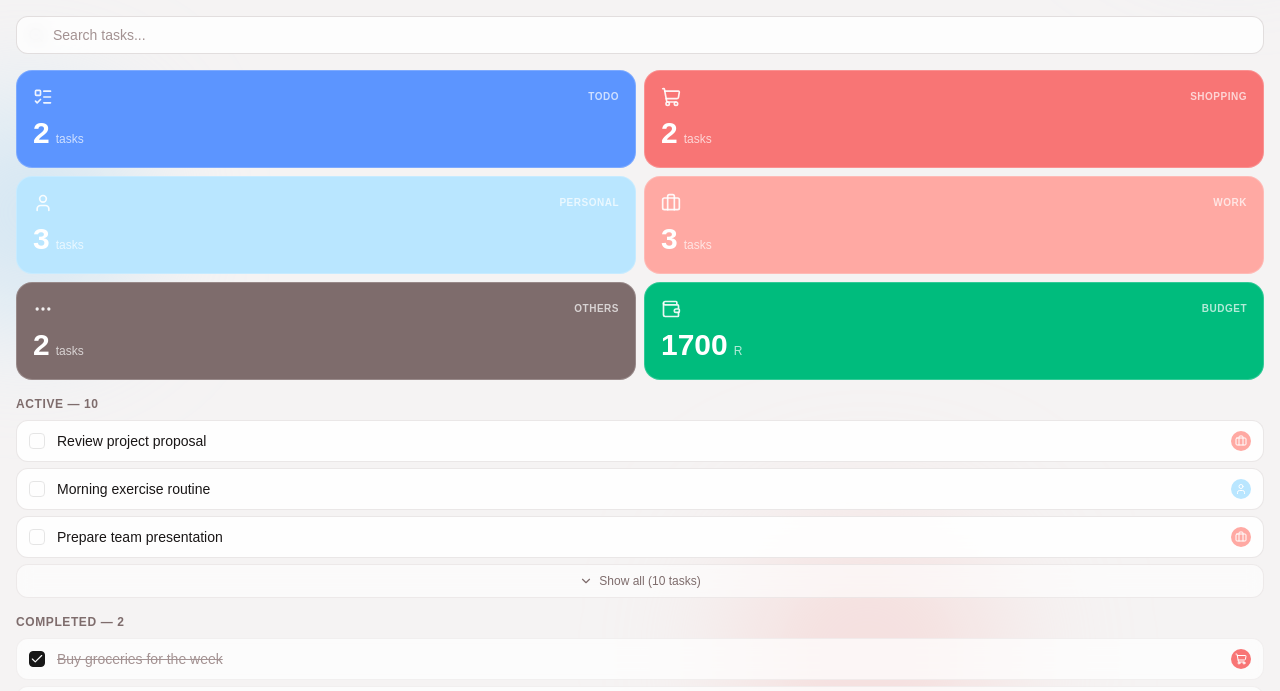
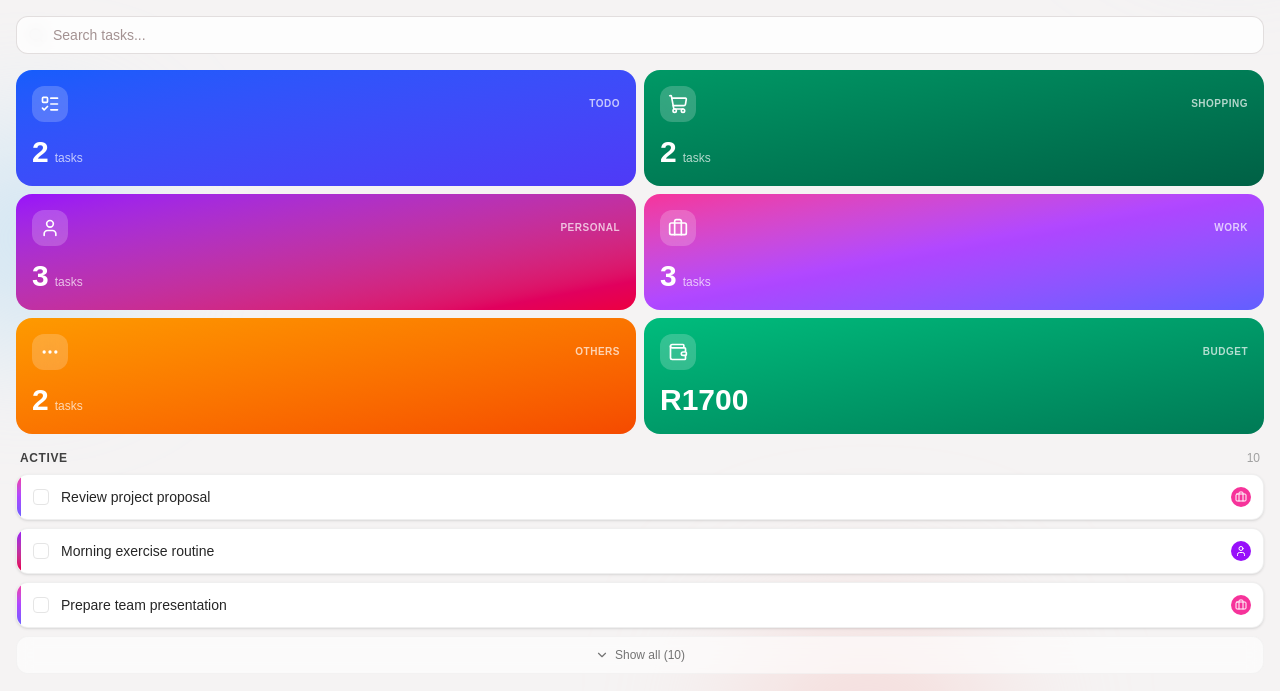
Before and after one commit to Pleasuren15/EveryoneFavoriteApp, a React (Vite) app in the folder src/todo.web/: page /todos in a window 1280 px wide. Shown: the part 247-938 px from the top of the page. Built offline with nearby package versions, Linux system fonts and the light colour scheme.

Commit message:
application restyled v3

```diff
--- a/src/todo.web/src/pages/TodoList.tsx
+++ b/src/todo.web/src/pages/TodoList.tsx
@@ -15,20 +15,20 @@ import { useCountUp } from "@/lib/hooks"
 import { useBudget } from "@/lib/use-budget"
 import type { Category, PeriodFilter } from "@/lib/types"
 
-const categoryMeta: Record<Category, { color: string; shadowColor: string; icon: typeof ListTodo; badge: string }> = {
-  Todo: { color: "bg-cornflower-blue-500", shadowColor: "shadow-cornflower-blue-500/20", icon: ListTodo, badge: "bg-cornflower-blue-500" },
-  Shopping: { color: "bg-grapefruit-pink-500", shadowColor: "shadow-grapefruit-pink-500/20", icon: ShoppingCart, badge: "bg-grapefruit-pink-500" },
-  Personal: { color: "bg-icy-blue-500", shadowColor: "shadow-icy-blue-500/20", icon: User, badge: "bg-icy-blue-500" },
-  Work: { color: "bg-powder-blush-500", shadowColor: "shadow-powder-blush-500/20", icon: Briefcase, badge: "bg-powder-blush-500" },
-  Others: { color: "bg-taupe-500", shadowColor: "shadow-taupe-500/20", icon: MoreHorizontal, badge: "bg-taupe-500" },
+const categoryMeta: Record<Category, { gradient: string; shadowColor: string; icon: typeof ListTodo; badge: string }> = {
+  Todo: { gradient: "from-blue-600 to-indigo-600", shadowColor: "shadow-blue-600/20", icon: ListTodo, badge: "bg-blue-600" },
+  Shopping: { gradient: "from-emerald-600 to-emerald-800", shadowColor: "shadow-emerald-600/20", icon: ShoppingCart, badge: "bg-emerald-600" },
+  Personal: { gradient: "from-purple-600 to-rose-600", shadowColor: "shadow-purple-600/20", icon: User, badge: "bg-purple-600" },
+  Work: { gradient: "from-pink-500 via-purple-500 to-indigo-500", shadowColor: "shadow-pink-500/20", icon: Briefcase, badge: "bg-pink-500" },
+  Others: { gradient: "from-amber-500 to-orange-600", shadowColor: "shadow-amber-500/20", icon: MoreHorizontal, badge: "bg-amber-500" },
 }
 
-const categories: { name: Category; color: string; shadowColor: string; icon: typeof ListTodo }[] = [
-  { name: "Todo", color: "bg-cornflower-blue-500", shadowColor: "shadow-cornflower-blue-500/20", icon: ListTodo },
-  { name: "Shopping", color: "bg-grapefruit-pink-500", shadowColor: "shadow-grapefruit-pink-500/20", icon: ShoppingCart },
-  { name: "Personal", color: "bg-icy-blue-500", shadowColor: "shadow-icy-blue-500/20", icon: User },
-  { name: "Work", color: "bg-powder-blush-500", shadowColor: "shadow-powder-blush-500/20", icon: Briefcase },
-  { name: "Others", color: "bg-taupe-500", shadowColor: "shadow-taupe-500/20", icon: MoreHorizontal },
+const categories: { name: Category; gradient: string; shadowColor: string; icon: typeof ListTodo }[] = [
+  { name: "Todo", gradient: "from-blue-600 to-indigo-600", shadowColor: "shadow-blue-600/20", icon: ListTodo },
+  { name: "Shopping", gradient: "from-emerald-600 to-emerald-800", shadowColor: "shadow-emerald-600/20", icon: ShoppingCart },
+  { name: "Personal", gradient: "from-purple-600 to-rose-600", shadowColor: "shadow-purple-600/20", icon: User },
+  { name: "Work", gradient: "from-pink-500 via-purple-500 to-indigo-500", shadowColor: "shadow-pink-500/20", icon: Briefcase },
+  { name: "Others", gradient: "from-amber-500 to-orange-600", shadowColor: "shadow-amber-500/20", icon: MoreHorizontal },
 ]
 
 export function TodoList() {
@@ -212,19 +212,23 @@ export function TodoList() {
 
         {activeTodos.length > 0 && (
           <div>
-            <h2 className="text-xs font-semibold text-taupe-500 uppercase tracking-wider mb-2">
-              Active — {activeTodos.length}
-            </h2>
-            <div className="space-y-1.5">
+            <div className="flex items-center gap-2 px-1 mb-2">
+              <span className="text-xs font-semibold text-neutral-700 uppercase tracking-wider">
+                Active
+              </span>
+              <span className="text-xs font-medium text-neutral-400 ml-auto">{activeTodos.length}</span>
+            </div>
+            <div className="space-y-2">
               {displayedActive.map((todo) => {
                 const meta = categoryMeta[todo.category]
                 const BadgeIcon = meta.icon
                 return (
                   <div
                     key={todo.id}
-                    className="group flex items-center gap-3 bg-white/90 backdrop-blur-sm border border-taupe-200/50 rounded-xl px-3 py-2.5 hover:shadow-sm transition-all cursor-pointer"
+                    className="group relative flex items-center gap-3 bg-white rounded-xl pl-4 pr-3 py-3 shadow-sm border border-neutral-200/60 hover:shadow-md hover:-translate-y-0.5 transition-all duration-200 cursor-pointer overflow-hidden"
                     onClick={() => navigate(`/todos/${todo.category.toLowerCase()}`, { state: { period: activeFilter } })}
                   >
+                    <div className={`absolute left-0 top-0 bottom-0 w-1 bg-gradient-to-b ${meta.gradient}`} />
                     <div onClick={(e) => e.stopPropagation()}>
                       <Checkbox
                         checked={todo.completed}
@@ -232,7 +236,7 @@ export function TodoList() {
                         className="data-[state=checked]:bg-neutral-900 data-[state=checked]:border-neutral-900"
                       />
                     </div>
-                    <span className="flex-1 text-sm text-taupe-900">{todo.text}</span>
+                    <span className="flex-1 text-sm text-neutral-800">{todo.text}</span>
                     <div className={`${meta.badge} rounded-full p-1`}>
                       <BadgeIcon className="w-3 h-3 text-white" />
                     </div>
@@ -243,10 +247,10 @@ export function TodoList() {
             {activeTodos.length > 3 && (
               <button
                 onClick={() => setShowAllActive(!showAllActive)}
-                className="w-full mt-1.5 flex items-center justify-center gap-1.5 py-2 text-xs font-medium text-taupe-500 hover:text-taupe-700 bg-white/60 backdrop-blur-sm border border-taupe-200/40 rounded-xl hover:bg-white/90 transition-all"
+                className="w-full mt-2 flex items-center justify-center gap-1.5 py-2.5 text-xs font-medium text-neutral-500 hover:text-neutral-700 bg-white/60 backdrop-blur-sm border border-neutral-200/40 rounded-xl hover:bg-white/90 transition-all"
               >
                 <ChevronDown className={`w-3.5 h-3.5 transition-transform ${showAllActive ? "rotate-180" : ""}`} />
-                {showAllActive ? "Show less" : `Show all (${activeTodos.length} tasks)`}
+                {showAllActive ? "Show less" : `Show all (${activeTodos.length})`}
               </button>
             )}
           </div>
@@ -254,28 +258,32 @@ export function TodoList() {
 
         {completedTodos.length > 0 && (
           <div>
-            <h2 className="text-xs font-semibold text-taupe-500 uppercase tracking-wider mb-2">
-              Completed — {completedTodos.length}
-            </h2>
-            <div className="space-y-1.5">
+            <div className="flex items-center gap-2 px-1 mb-2">
+              <span className="text-xs font-semibold text-neutral-400 uppercase tracking-wider">
+                Completed
+              </span>
+              <span className="text-xs font-medium text-neutral-300 ml-auto">{completedTodos.length}</span>
+            </div>
+            <div className="space-y-2">
               {displayedCompleted.map((todo) => {
                 const meta = categoryMeta[todo.category]
                 const BadgeIcon = meta.icon
                 return (
                   <div
                     key={todo.id}
-                    className="group flex items-center gap-3 bg-white/70 backdrop-blur-sm border border-taupe-200/30 rounded-xl px-3 py-2.5 hover:shadow-sm transition-all cursor-pointer"
+                    className="group relative flex items-center gap-3 bg-white/60 rounded-xl pl-4 pr-3 py-2.5 border border-neutral-200/40 hover:bg-white transition-all duration-200 cursor-pointer overflow-hidden"
                     onClick={() => navigate(`/todos/${todo.category.toLowerCase()}`, { state: { period: activeFilter } })}
                   >
+                    <div className="absolute left-0 top-0 bottom-0 w-1 bg-neutral-300" />
                     <div onClick={(e) => e.stopPropagation()}>
                       <Checkbox
                         checked={todo.completed}
                         onCheckedChange={() => toggleTodo(todo.id)}
-                        className="data-[state=checked]:bg-neutral-900 data-[state=checked]:border-neutral-900"
+                        className="data-[state=checked]:bg-neutral-400 data-[state=checked]:border-neutral-400"
                       />
                     </div>
-                    <span className="flex-1 text-sm text-taupe-400 line-through">{todo.text}</span>
-                    <div className={`${meta.badge} rounded-full p-1`}>
+                    <span className="flex-1 text-sm text-neutral-400 line-through">{todo.text}</span>
+                    <div className={`${meta.badge} rounded-full p-1 opacity-50`}>
                       <BadgeIcon className="w-3 h-3 text-white" />
                     </div>
                   </div>
@@ -285,10 +293,10 @@ export function TodoList() {
             {completedTodos.length > 3 && (
               <button
                 onClick={() => setShowAllCompleted(!showAllCompleted)}
-                className="w-full mt-1.5 flex items-center justify-center gap-1.5 py-2 text-xs font-medium text-taupe-500 hover:text-taupe-700 bg-white/60 backdrop-blur-sm border border-taupe-200/40 rounded-xl hover:bg-white/90 transition-all"
+                className="w-full mt-2 flex items-center justify-center gap-1.5 py-2.5 text-xs font-medium text-neutral-500 hover:text-neutral-700 bg-white/60 backdrop-blur-sm border border-neutral-200/40 rounded-xl hover:bg-white/90 transition-all"
               >
                 <ChevronDown className={`w-3.5 h-3.5 transition-transform ${showAllCompleted ? "rotate-180" : ""}`} />
-                {showAllCompleted ? "Show less" : `Show all (${completedTodos.length} tasks)`}
+                {showAllCompleted ? "Show less" : `Show all (${completedTodos.length})`}
               </button>
             )}
           </div>
@@ -313,10 +321,12 @@ function CategoryCard({ category, count, activeFilter }: { category: typeof cate
   return (
     <div
       onClick={() => navigate(`/todos/${category.name.toLowerCase()}`, { state: { period: activeFilter } })}
-      className={`${category.color} backdrop-blur-sm border border-white/20 p-4 rounded-2xl hover:shadow-xl ${category.shadowColor} transition-all duration-200 active:scale-[0.97] cursor-pointer flex flex-col gap-2`}
+      className={`bg-gradient-to-br ${category.gradient} p-4 rounded-2xl hover:shadow-xl ${category.shadowColor} hover:-translate-y-0.5 transition-all duration-200 active:scale-[0.97] cursor-pointer flex flex-col gap-3`}
     >
       <div className="flex items-center justify-between">
-        <Icon className="w-5 h-5 text-white/90" />
+        <div className="p-2 bg-white/20 backdrop-blur-sm rounded-xl">
+          <Icon className="w-5 h-5 text-white" />
+        </div>
         <span className="text-[10px] font-semibold text-white/70 uppercase tracking-wider">{category.name}</span>
       </div>
       <div className="flex items-baseline gap-1.5">
@@ -333,15 +343,16 @@ function BudgetCard({ balance, activeFilter }: { balance: number; activeFilter:
   return (
     <div
       onClick={() => navigate("/todos/budget", { state: { period: activeFilter } })}
-      className="bg-emerald-500 backdrop-blur-sm border border-white/20 p-4 rounded-2xl hover:shadow-xl shadow-emerald-500/20 transition-all duration-200 active:scale-[0.97] cursor-pointer flex flex-col gap-2"
+      className="bg-gradient-to-br from-emerald-500 to-emerald-700 p-4 rounded-2xl hover:shadow-xl shadow-emerald-500/20 hover:-translate-y-0.5 transition-all duration-200 active:scale-[0.97] cursor-pointer flex flex-col gap-3"
     >
       <div className="flex items-center justify-between">
-        <Wallet className="w-5 h-5 text-white/90" />
+        <div className="p-2 bg-white/20 backdrop-blur-sm rounded-xl">
+          <Wallet className="w-5 h-5 text-white" />
+        </div>
         <span className="text-[10px] font-semibold text-white/70 uppercase tracking-wider">Budget</span>
       </div>
       <div className="flex items-baseline gap-1.5">
-        <span className="text-3xl font-bold text-white">{animatedCount}</span>
-        <span className="text-xs text-white/70">R</span>
+        <span className="text-3xl font-bold text-white">R{animatedCount}</span>
       </div>
     </div>
   )
```
